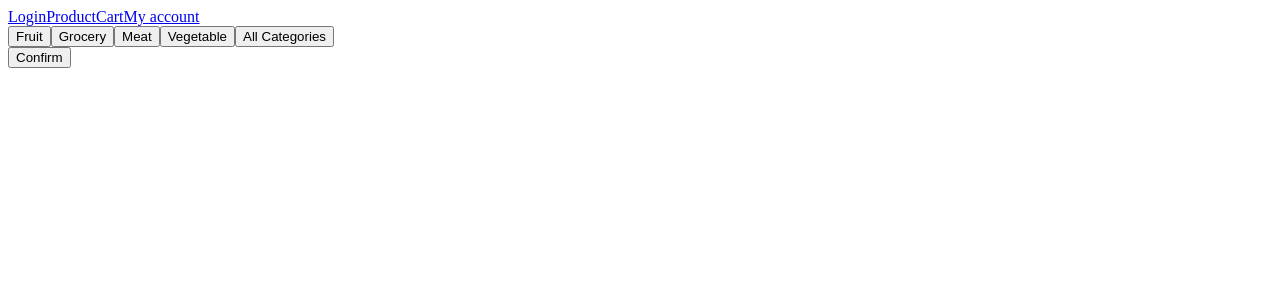
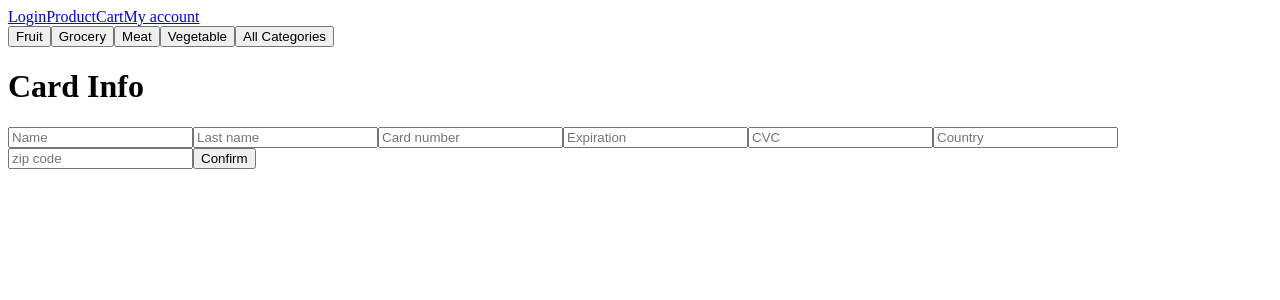
Before and after one commit to Annamantula/ALSA-FE-II, a React (Create React App) app: page /checkout in a window 1280 px wide. Shown: the top 300 px of the page. Built offline with nearby package versions, Linux system fonts and the light colour scheme.

Commit message:
working with cart

```diff
--- a/package.json
+++ b/package.json
@@ -9,12 +9,12 @@
     "start": "react-scripts start"
   },
   "author": "",
-  "license": "ISC"
-,
-"dependencies": {
+  "license": "ISC",
+  "dependencies": {
     "axios": "^0.27.2",
     "react": "^18.2.0",
     "react-dom": "^18.2.0",
+    "react-hook-form": "^7.34.2",
     "react-router-dom": "^6.3.0",
     "react-scripts": "^5.0.1"
   },
--- a/src/components/Cart.js
+++ b/src/components/Cart.js
@@ -22,10 +22,6 @@ export default function Cart(props) {
     getCart();
   }, []);
 
-  const checkout = async (event) => {
-    event.preventDefault();
-    navigate("/Checkout");
-  };
 
   return (
     <div>
--- a/src/components/Checkout.js
+++ b/src/components/Checkout.js
@@ -1,12 +1,69 @@
 import React  from "react";
+import { useNavigate } from "react-router-dom";
 
 export default function Checkout() {
+    // const[ first_name,setFirst_name] = useState('')
+    // const[last_name,setLast_name] =useState('')
+    // const[cardNumber,setCardNumber] = useState()
+    // const[exp,setExp]=useState("")
+    // const [cvc,setCvc] =useState()
+    // const[country,setCountry]=useState("")
+    // const[zip,setZip]=useState()
 
+
+    async function handleSubmit(event) {
+        event.preventDefault();
+        alert("Confirmed");
+      };
+
+      let nav = useNavigate();
 
     return(
         <div>
-        <button>Confirm</button>
-        </div>
-
+        <h1>Card Info</h1>
+        <form onSubmit={handleSubmit}>
+          <div>
+            <input
+              type="text"
+            //   onChange={(event) => setFirst_name(event.target.value)}
+              placeholder="Name"
+            ></input>
+            <input
+              type="text"
+            //   onChange={(event) => setLast_name(event.target.value)}
+              placeholder="Last name"
+            ></input>
+            <input
+              type="text"
+            //   onChange={(event) => setCardNumber(event.target.value)}
+              placeholder="Card number"
+            ></input>
+            <input
+              type="text"
+            //   onChange={(event) => setExp(event.target.value)}
+              placeholder="Expiration"
+            ></input>
+            <input
+              type="text"
+            //   onChange={(event) => setCvc(event.target.value)}
+              placeholder="CVC"
+            ></input>
+            <input
+              type="text"
+            //   onChange={(event) => setCountry(event.target.value)}
+              placeholder="Country"
+            ></input>
+             <input
+              type="text"
+            //   onChange={(event) => setZip(event.target.value)}
+              placeholder="zip code"
+            ></input>
+            <button type="submit"  onClick={(event) => {
+              event.preventDefault();
+              nav("/Products");
+            }}>Confirm</button>
+          </div>
+        </form>
+</div>
     )
 }
--- a/src/components/MyAccount.js
+++ b/src/components/MyAccount.js
@@ -1,6 +1,7 @@
 import React, { useState }  from "react";
 import { createContactInfo } from "../api/userIndex";
 import { useNavigate } from "react-router-dom";
+
 
 export default function MyAccount() {
   const[ first_name,setFirst_name] = useState('')
@@ -28,9 +29,14 @@ export default function MyAccount() {
             city:city,
             zip:zip
       });
-
-
         return response;
+      }
+      const handOnChange = (event)=> {
+        const input = event.target.id;
+        if(input == " ") {
+          alert("Form must be filed out")
+          return false
+        }
       }
 
       let nav = useNavigate();
@@ -42,13 +48,14 @@ export default function MyAccount() {
           <div>
             <input
               type="text"
-              onChange={(event) => setFirst_name(event.target.value)}
+              onChange={handOnChange}
               placeholder="name"
             ></input>
             <input
               type="text"
               onChange={(event) => setLast_name(event.target.value)}
               placeholder="last name"
+              value={last_name}
             ></input>
             <input
               type="text"
```
Also changed, not shown: 1 other file (tests, documents, lock files or other folders).
